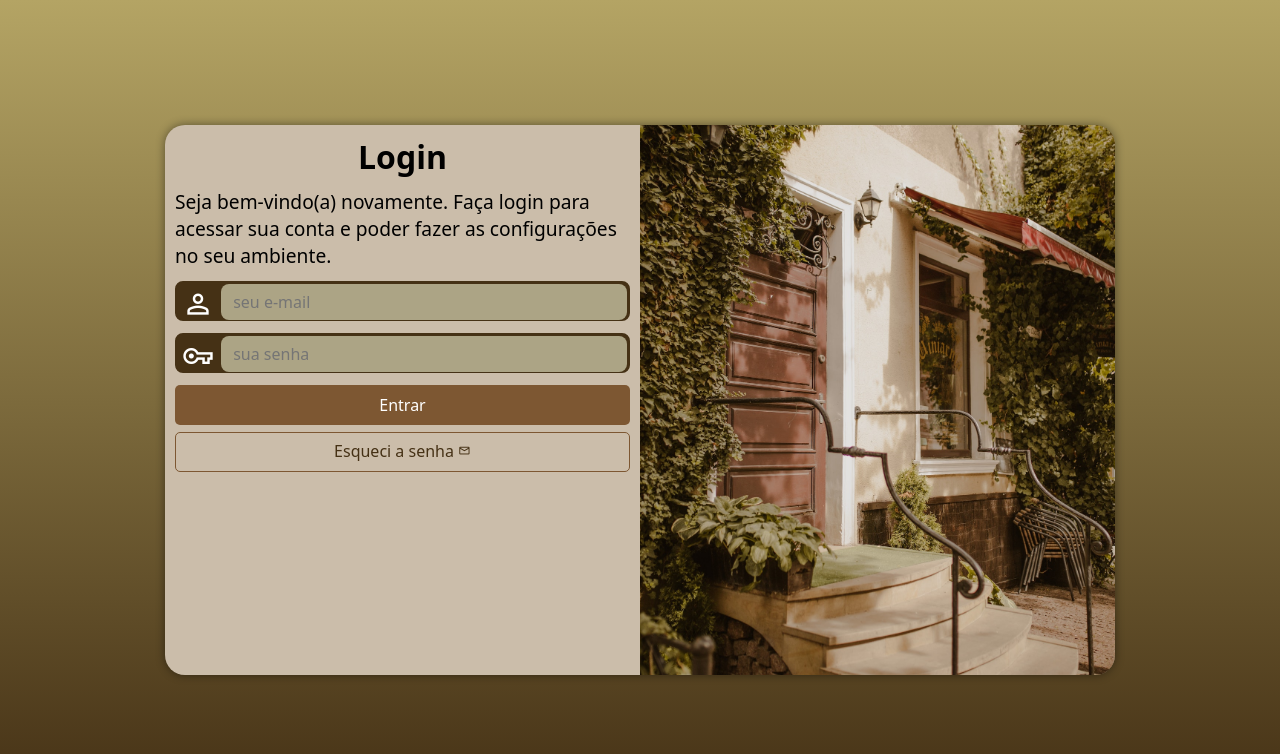
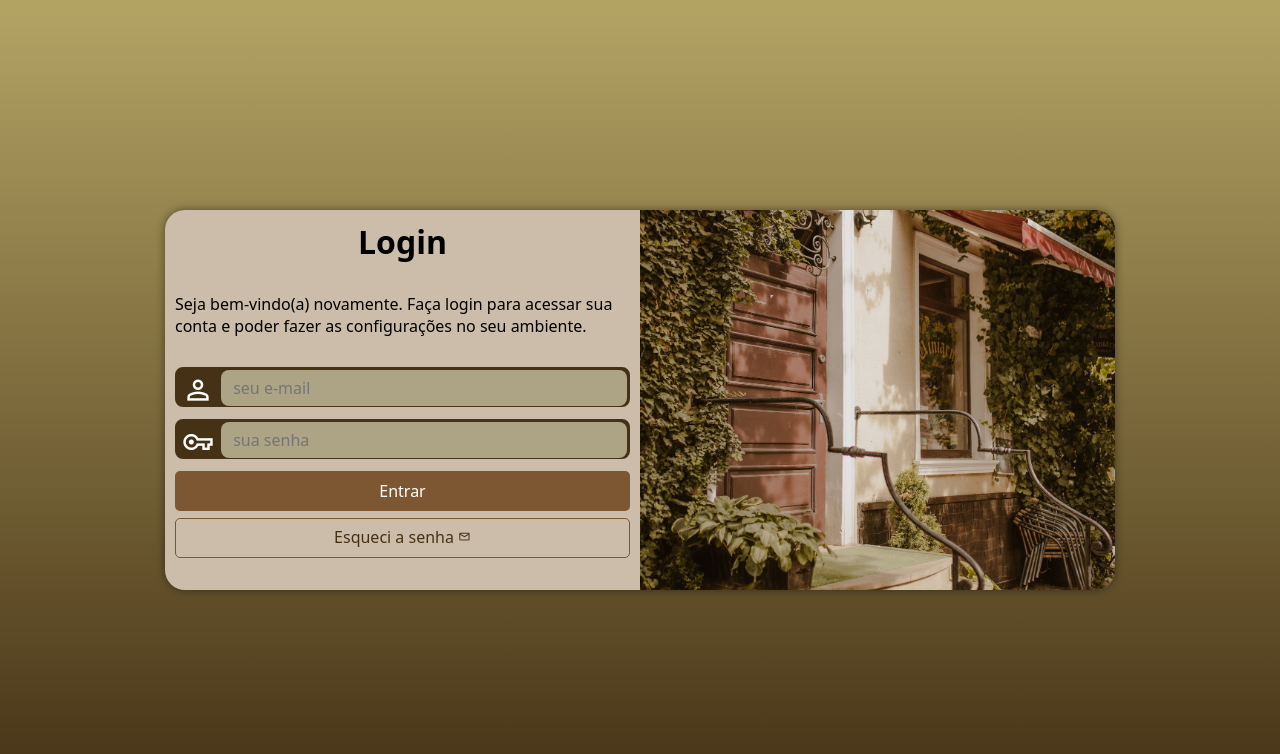
Before and after one commit to bruhjpeg/tela-de-login, a plain HTML site: page index.html in a window 1280 px wide. Drawn offline with nearby package versions, Linux system fonts and the light colour scheme.

Commit message:
finalizando

```diff
--- a/estilos/media-query.css
+++ b/estilos/media-query.css
@@ -1,10 +1,12 @@
 @media screen and (min-width: 768px) and (max-width: 992px) {
+    /* configuração para tablet */
   body {
     background-image: linear-gradient(to top, #453115, #b4a464);
   }
 
   #login {
     width: 80vw;
+    height: 305px;
   }
   #imagem {
     float: left;
@@ -19,11 +21,14 @@
 }
 
 @media screen and (min-width: 992px) {
+/* configuração para telas maiores */
   body {
     background-image: linear-gradient(to top,  #453115, #b4a464);
   }
   #login {
     width: 950px;
+    height: 380px;
+
   }
 
   #imagem {
@@ -41,6 +46,7 @@
     font-size: 2em;
   }
   #formulario p {
-    font-size: 1.2em;
+    font-size: 1em;
+    margin: 30px 0px;
   }
 }
--- a/estilos/style.css
+++ b/estilos/style.css
@@ -37,7 +37,6 @@ main {
   position: absolute;
   top: 50%;
   left: 50%;
-  transform: translate(-50%, -50%);
   overflow: hidden;
 
   background-color: var(--clr-itp-5);
@@ -48,6 +47,7 @@ main {
 
   transition: width 0.3s, height 0.3s;
   transition-timing-function: ease;
+  transform: translate(-50%, -50%);
 }
 
 #imagem {
@@ -98,14 +98,14 @@ label {
   font-size: 1em;
   width: calc(100% - 44.8px);
   height: 100%;
-  transform: translateY(-12px);
   border: none;
   border-radius: 8px;
   padding: 12px;
+  transform: translateY(-12px);
 }
 
 .campo input:focus-within {
- background-color: var(--clr-itp-5);
+  background-color: var(--clr-itp-5);
 }
 
 input[type='submit'] {
```
